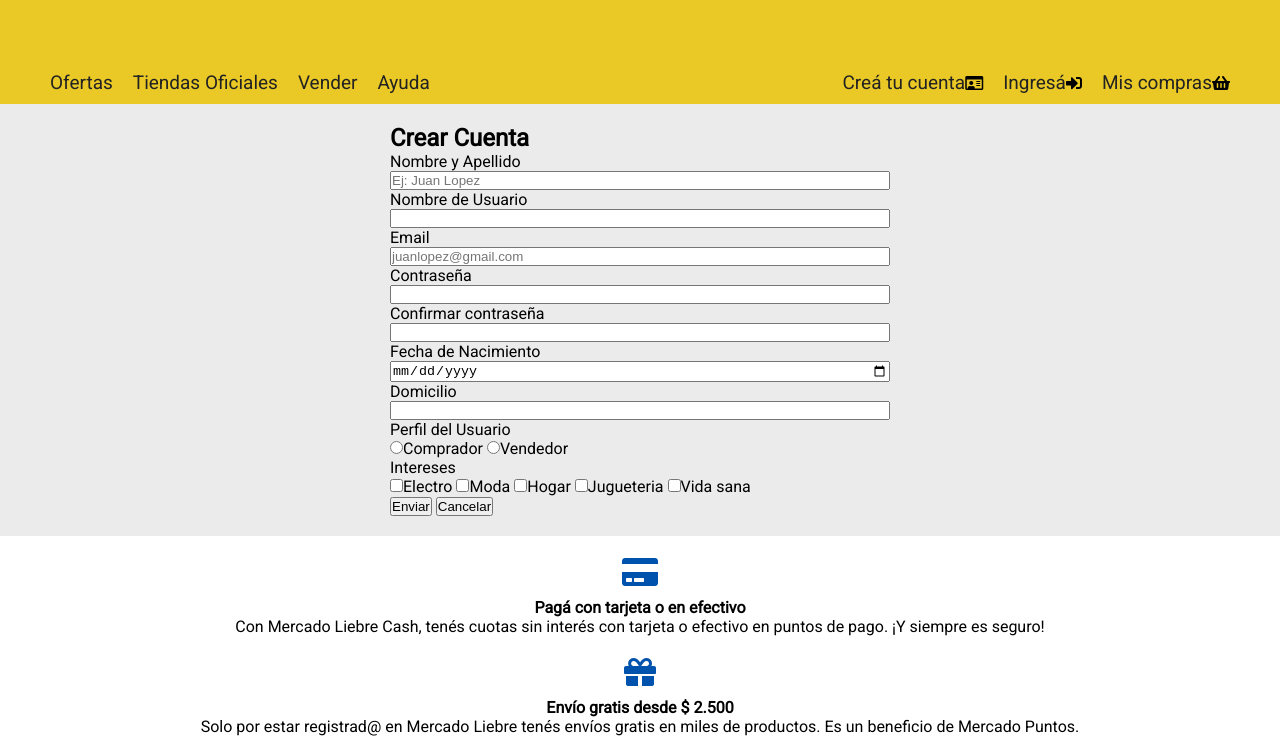
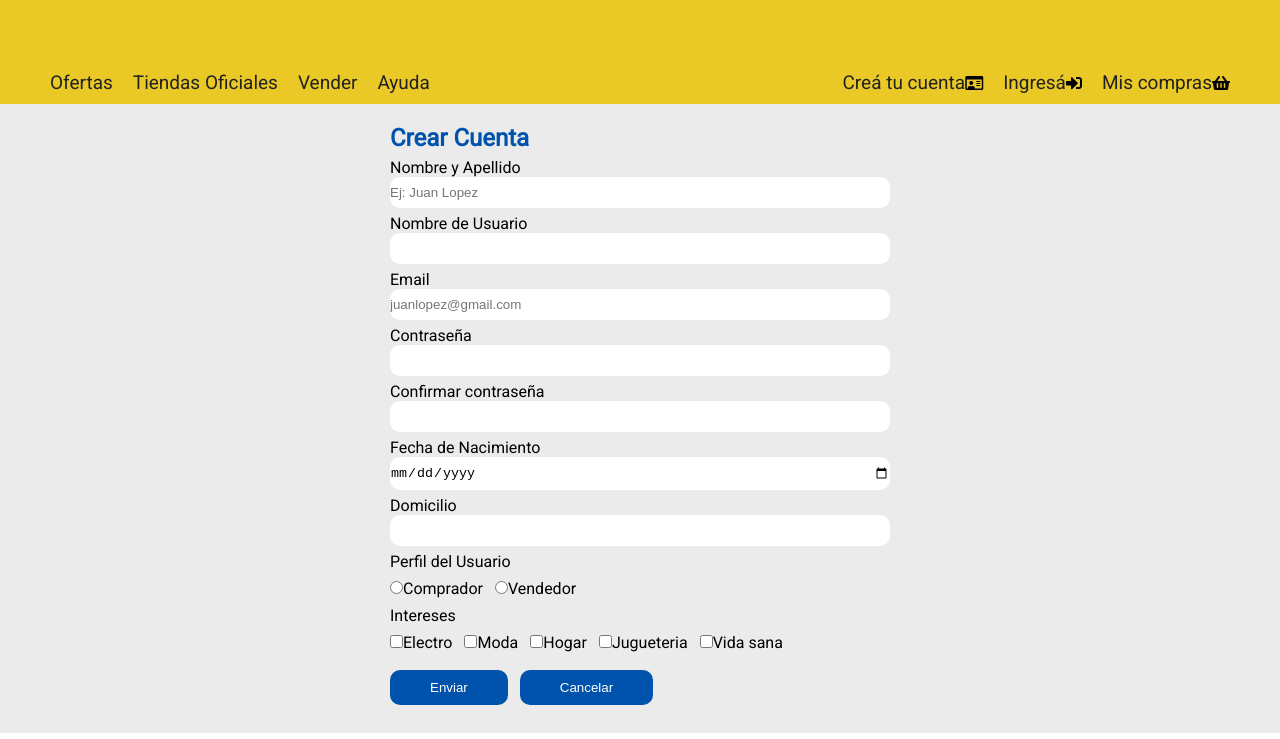
Before and after one commit to gondecu/mercadoLiebre, a website: page views/register.html in a window 1280 px wide. Shown: the part 123-862 px from the top of the page. Drawn offline with Linux system fonts and the light colour scheme; files that its build step writes are made by us from their sources.

Commit message:
update register

```diff
--- a/public/css/register.css
+++ b/public/css/register.css
@@ -104,10 +104,39 @@ main{
     max-width: 500px;
 }
 
+h2{
+    color: #0053ac;
+}
+
 .formulario-elemento{
     display: flex;
     flex-direction: column;
+    margin-top: 6px;
+    margin-bottom: 6px;
 }
+
+.formulario-elemento input{
+    border-radius: 10px;
+    border: none;
+    padding: 8px 0px 8px 0px;
+}
+
+.formulario-elemento-multiple{
+    display: flex;
+    margin-top: 8px;
+    margin-bottom: 8px;
+    gap: 12px;
+}
+
+.formulario-elemento-multiple button{
+    padding: 10px 40px 10px 40px;
+    margin-top: 10px;
+    border: none;
+    background-color: #0053ac;
+    color: white;
+    border-radius: 10px;
+}
+
 
 
 /*----Final Register CSS----*/
--- a/views/register.html
+++ b/views/register.html
@@ -13,7 +13,7 @@
     <header class="main-header">
         <div class="top-header">
         <div class="form">
-        <img class="logo" src="images/logo-mercado-liebre.svg" alt="">
+        <a href="/"><img class="logo" src="images/logo-mercado-liebre.svg" alt=""></a>
         <div class="search-box">
         <div class="busqueda">
         <input class="barra" type="Lugar para poner la barra de búsqueda">
@@ -76,7 +76,7 @@
 
 
         <label class="titulo" for="">Perfil del Usuario</label>
-        <div class="perfilUser">
+        <div class="formulario-elemento-multiple">
         <label>
             <input type="radio" name="perfilUsuario" value="compra">Comprador
         </label>
@@ -86,7 +86,7 @@
         </div>
 
         <label class="titulo" for="">Intereses</label>
-        <div class="interest">
+        <div class="formulario-elemento-multiple">
         <label>
             <input type="checkbox" name="interes" value="electronica">Electro
         </label>
@@ -104,9 +104,9 @@
         </label>
         </div>
 
-        <div class="botones">
-        <button class="boton" type="submit">Enviar</button>
-        <button class="boton" type="reset">Cancelar</button>
+        <div class="formulario-elemento-multiple">
+        <button type="submit">Enviar</button>
+        <button type="reset">Cancelar</button>
         </div>
 
     </form>
```
